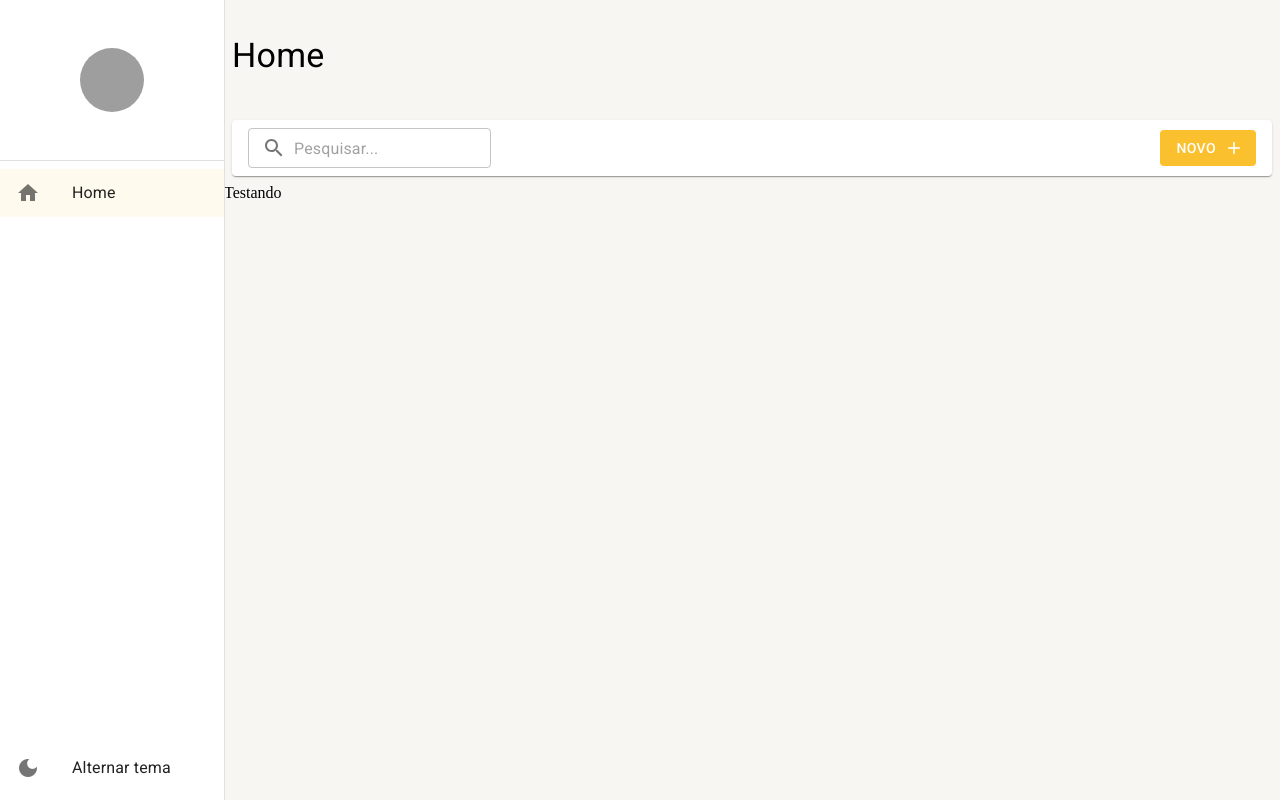
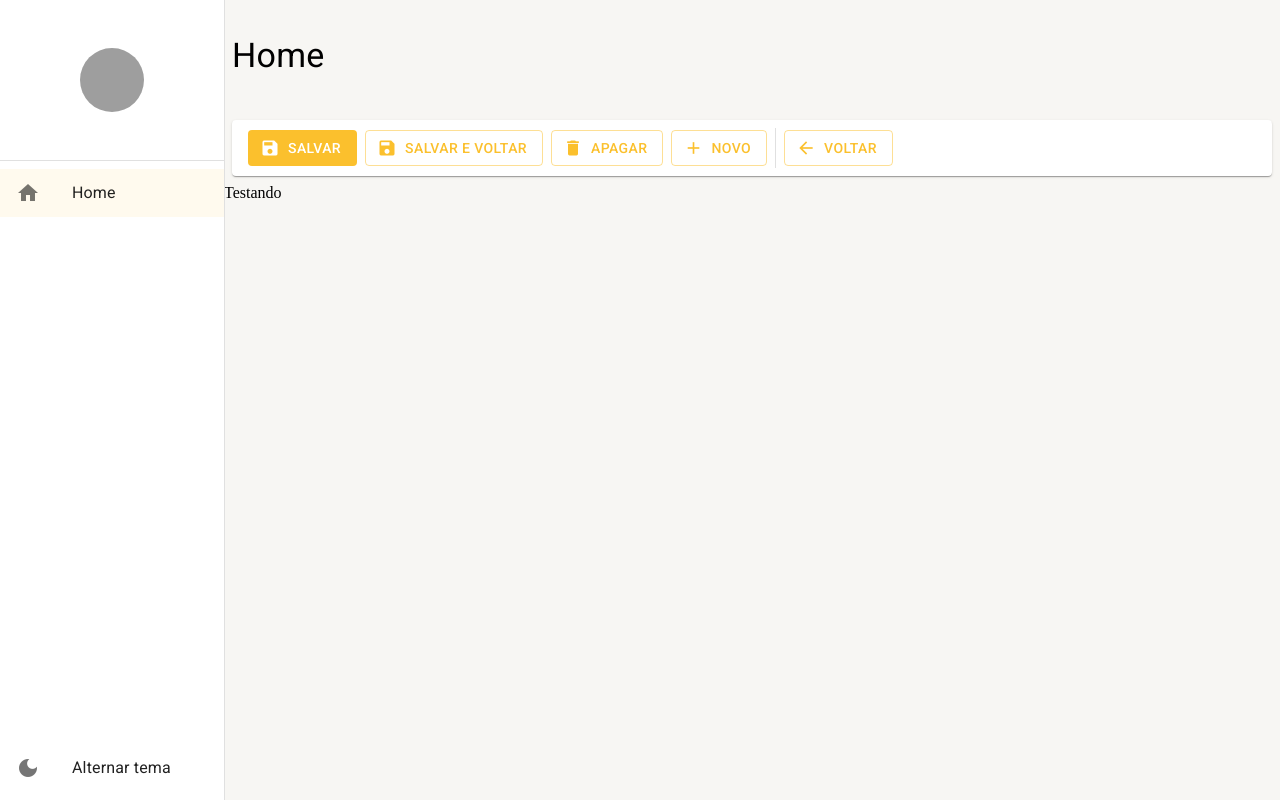
Before and after one commit to lucasgomesmatos/react-ts, a React (Vite) app: page /pagina-inicial in a window 1280 px wide. Built offline with nearby package versions, Linux system fonts and the light colour scheme; grey boxes are pictures that could not be loaded.

Commit message:
create ferramenta de detalhes

```diff
--- a/src/pages/dashboard/Dashboard.tsx
+++ b/src/pages/dashboard/Dashboard.tsx
@@ -1,11 +1,11 @@
-import { FerramentasDaListagem } from '../../shared/components';
+import { FerramentaDeDetalhe } from '../../shared/components';
 import { LayoutBaseDePagina } from '../../shared/layouts';
 
 export const Dashboard: React.FC = () => {
   return (
     <LayoutBaseDePagina
       titulo="Home"
-      barraDeFerramentas={<FerramentasDaListagem mostrarInputBusca />}
+      barraDeFerramentas={<FerramentaDeDetalhe />}
     >
       Testando
     </LayoutBaseDePagina>
--- /dev/null
+++ b/src/shared/components/ferramentas-de-detalhe/FerramentaDeDetalhe.tsx
@@ -0,0 +1,63 @@
+import { Box, Button, Divider, Icon, Paper, useTheme } from '@mui/material';
+import React from 'react';
+
+export const FerramentaDeDetalhe: React.FC = () => {
+  const theme = useTheme();
+  return (
+    <Box
+      sx={{
+        height: theme.spacing(5),
+        marginX: 1,
+        padding: 1,
+        paddingX: 2,
+        display: 'flex',
+        alignItems: 'center',
+        gap: 1,
+      }}
+      component={Paper}
+    >
+      <Button
+        color="primary"
+        variant="contained"
+        disableElevation
+        startIcon={<Icon>save</Icon>}
+      >
+        Salvar
+      </Button>
+      <Button
+        color="primary"
+        variant="outlined"
+        disableElevation
+        startIcon={<Icon>save</Icon>}
+      >
+        Salvar e voltar
+      </Button>
+      <Button
+        color="primary"
+        variant="outlined"
+        disableElevation
+        startIcon={<Icon>delete</Icon>}
+      >
+        Apagar
+      </Button>
+      <Button
+        color="primary"
+        variant="outlined"
+        disableElevation
+        startIcon={<Icon>add</Icon>}
+      >
+        Novo
+      </Button>
+
+      <Divider variant="middle" orientation="vertical" />
+      <Button
+        color="primary"
+        variant="outlined"
+        disableElevation
+        startIcon={<Icon>arrow_back</Icon>}
+      >
+        Voltar
+      </Button>
+    </Box>
+  );
+};
--- a/src/shared/components/index.ts
+++ b/src/shared/components/index.ts
@@ -1,2 +1,3 @@
 export * from './menu-lateral/MenuLateral';
 export * from './ferramentas-da-listagem/FerramentasDaListagem';
+export * from './ferramentas-de-detalhe/FerramentaDeDetalhe';
```
